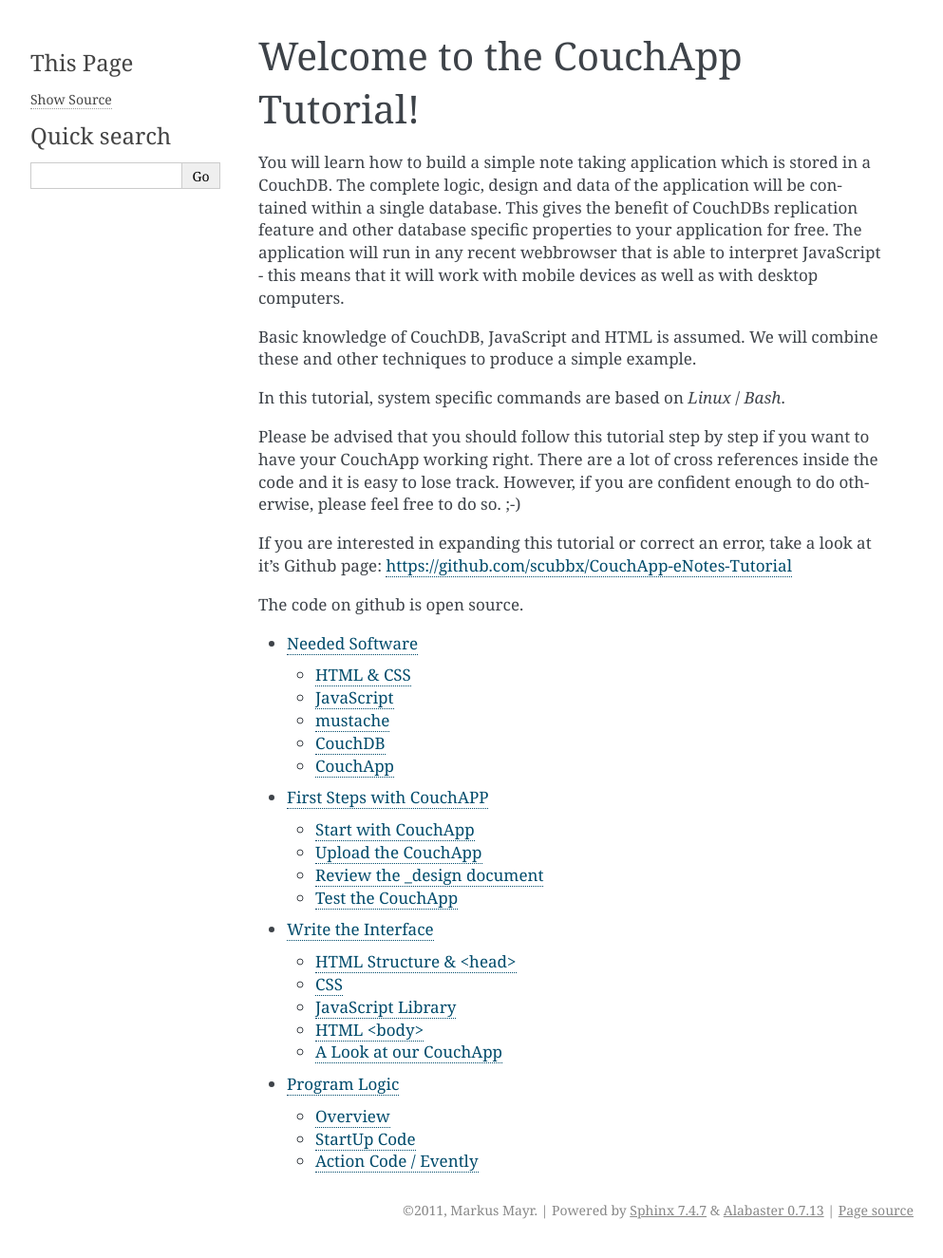
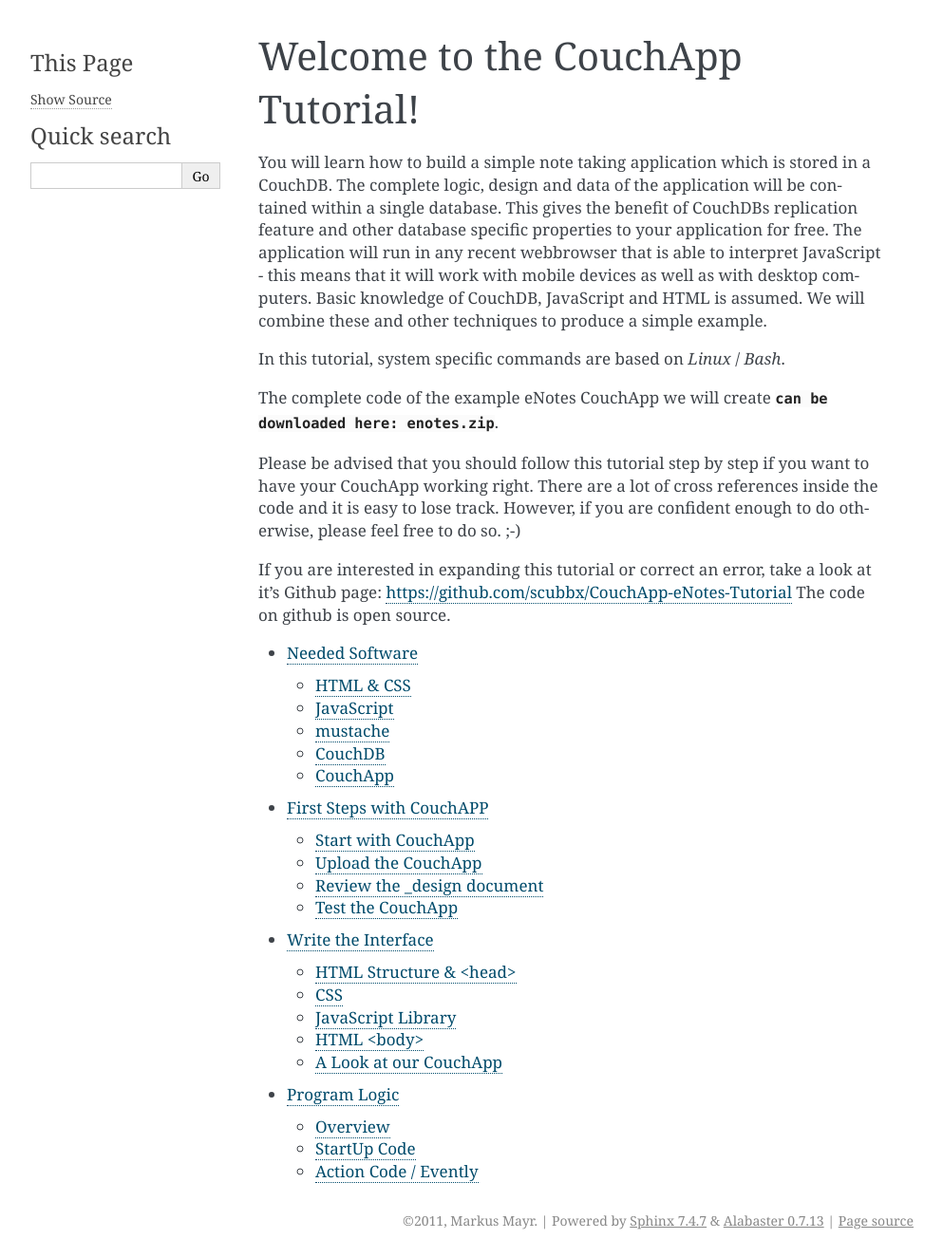
Before and after one commit to scubbx/CouchApp-eNotes-Tutorial, a Sphinx documentation site: the page built from source/index.rst, in a window 1280 px wide. Shown: the whole page at 95% size, without its empty margins (148-1141 px from the left). Built offline with Sphinx 7.4.7, drawn with Linux system fonts in a browser that asks for light colours.

Commit message:
added a final example of the complete eNotes CouchApp for download

```diff
--- a/source/4-Logic.rst
+++ b/source/4-Logic.rst
@@ -1128,3 +1128,5 @@
 With this we have completed the core of our CouchApp. We can create new notes which will be displayed, grouped by their assigned tags and edit them. All of this happens inside the CouchDB and your browser.
 
 As usual, you should export the CouchApp directory tree to your CouchDB with the command ``enotes$ couchapp push enotes``. After that, access your CouchApp in your web browser at http://127.0.0.1:5984/enotes/_design/enotes/index.html.
+
+If you did everything right, your code should look exactly like the one in this example eNotes CouchApp which you :download:`can download here: enotes.zip </_downloads/enotes.zip>`.
--- a/source/index.rst
+++ b/source/index.rst
@@ -10,15 +10,15 @@
 
 You will learn how to build a simple note taking application which is stored in a CouchDB. The complete logic, design and data of the application will be contained within a single database. This gives the benefit of CouchDBs replication feature and other database specific properties to your application for free.
 The application will run in any recent webbrowser that is able to interpret JavaScript - this means that it will work with mobile devices as well as with desktop computers.
-
 Basic knowledge of CouchDB, JavaScript and HTML is assumed. We will combine these and other techniques to produce a simple example.
 
 In this tutorial, system specific commands are based on *Linux* / *Bash*.
 
+The complete code of the example eNotes CouchApp we will create :download:`can be downloaded here: enotes.zip </_downloads/enotes.zip>`.
+
 Please be advised that you should follow this tutorial step by step if you want to have your CouchApp working right. There are a lot of cross references inside the code and it is easy to lose track. However, if you are confident enough to do otherwise, please feel free to do so. ;-)
 
 If you are interested in expanding this tutorial or correct an error, take a look at it's Github page: https://github.com/scubbx/CouchApp-eNotes-Tutorial
-
 The code on github is open source.
 
 
```
Also changed, not shown: 10 other files.
